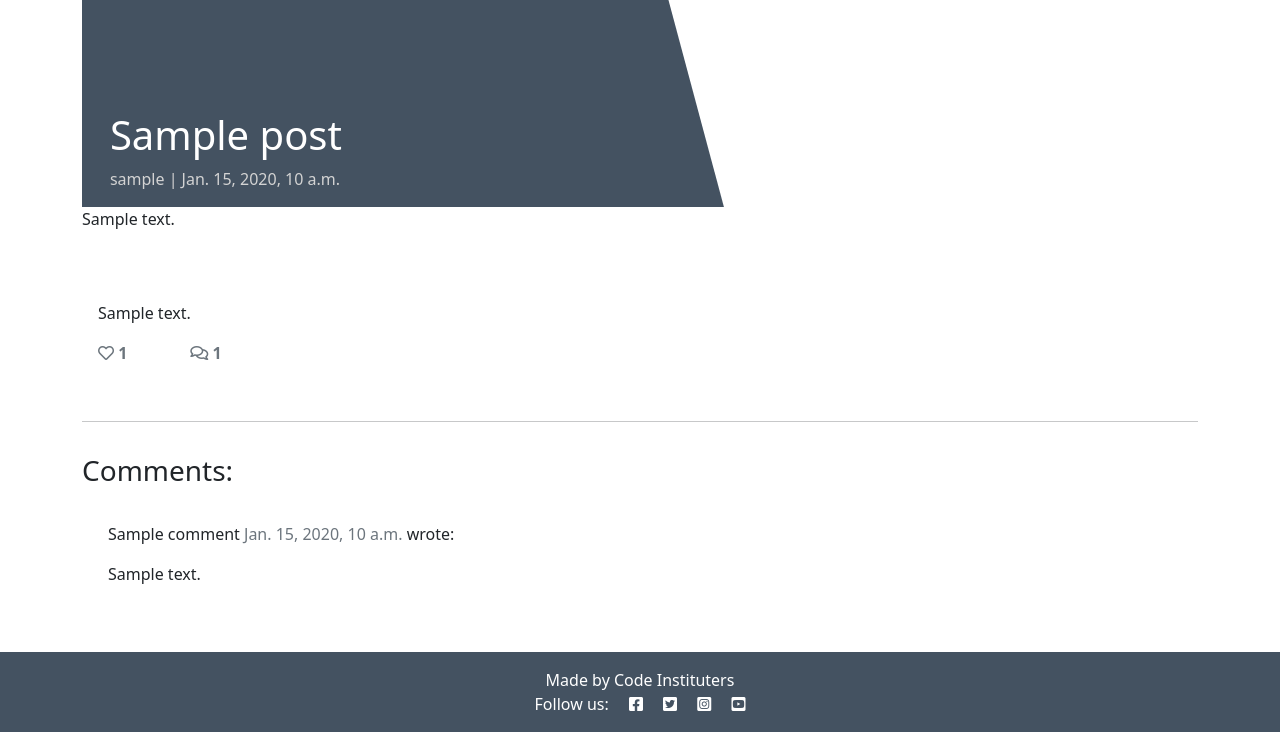
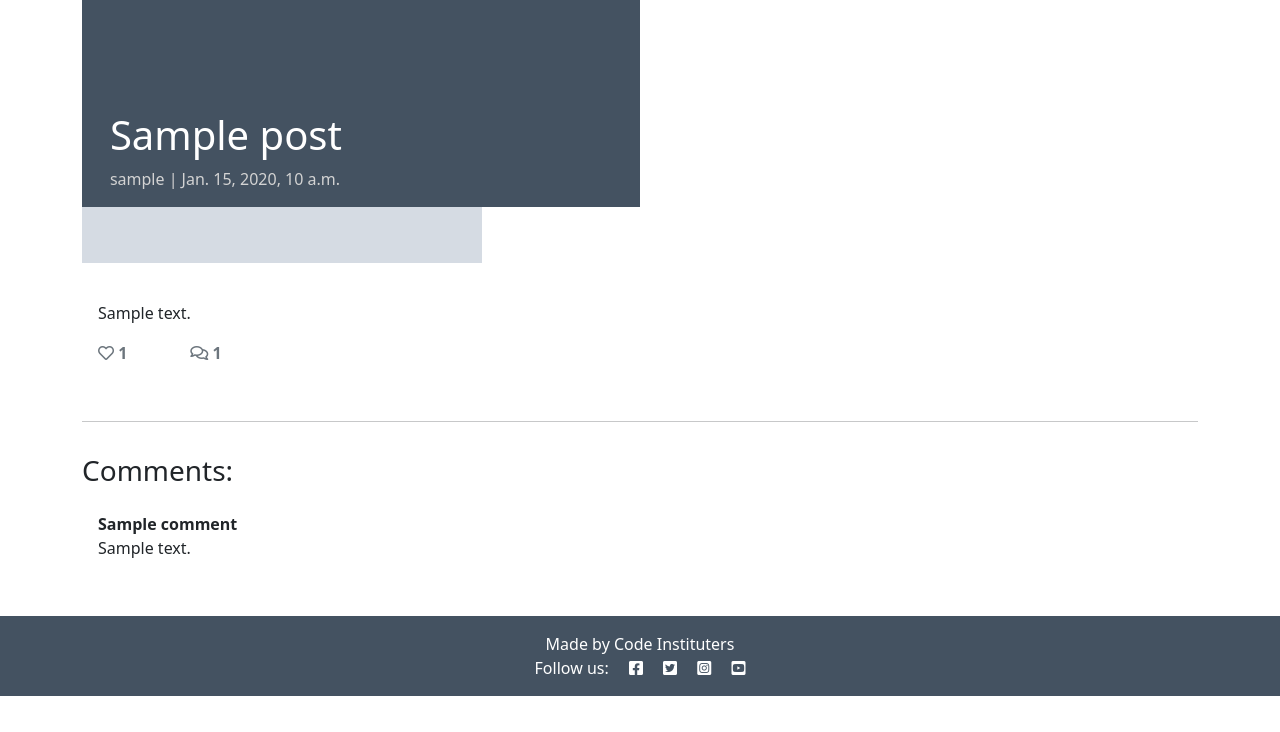
Before and after one commit to oconnorian3/recipesforu, a Django app: a page that uses templates/post_detail.html in a window 1280 px wide. Shown: the part 337-1069 px from the top of the page. After the commit the page ends 1033 px from the top, so only its background shows below. Run offline with Django 3.2, Linux system fonts and the light colour scheme; tables that the repository leaves empty hold one stand-in row (values such as "Sample post"); grey boxes marked "Sample" are stand-in pictures; grey boxes are pictures that could not be loaded.

Commit message:
amended post detail file to see if I can fix image issue

```diff
--- a/RECIPES_FOR_U/settings.py
+++ b/RECIPES_FOR_U/settings.py
@@ -153,7 +153,6 @@
 STATIC_ROOT = os.path.join(BASE_DIR, 'staticfiles')
 
 MEDIA_URL = '/media/'
-MEDIA_ROOT = os.path.join(BASE_DIR, 'media/')
 DEFAULT_FILE_STORAGE = 'cloudinary_storage.storage.MediaCloudinaryStorage'
 
 
--- a/templates/edit_post.html
+++ b/templates/edit_post.html
@@ -1,10 +1,11 @@
 {% extends 'base.html' %}
+{% load cloudinary %}
 
 {% block content %}
     <h1>Edit Post</h1>
-    <form method="POST">
+    <form method="POST" enctype="multipart/form-data">
         {% csrf_token %}
-        {{ form.as_p }}
+        {{ form.as_p}}
         <button type="submit">Save</button>
     </form>
 {% endblock %}
--- a/templates/post_detail.html
+++ b/templates/post_detail.html
@@ -1,5 +1,6 @@
-{% extends 'base.html' %} {% block content %}
+{% extends 'base.html' %}
 
+{% block content %}
 <div class="masthead">
     <div class="container">
         <div class="row g-0">
@@ -9,18 +10,21 @@
                 <!-- Post author goes before the | the post's created date goes after -->
                 <p class="post-subtitle">{{ post.author }} | {{ post.created_on }}</p>
             </div>
-            <div class="d-none d-md-block col-md-6 masthead-image">
-                <!-- The featured image URL goes in the src attribute -->
-                {% if "placeholder" in post.featured_image.url %}
-                <img src="https://res.cloudinary.com/dwhdvlzr7/image/upload/v1683108652/pexels-rajesh-tp-1633525_grrm3b.jpg" width="100%">
+            <div class="post-detail">
+                {% if post.image and user.is_authenticated %}
+                    <img src="{{ post.image.url }}" alt="{{ post.title }}">
+                {% elif post.image %}
+                    <img src="{{ post.image.url }}" alt="{{ post.title }}">
                 {% else %}
-                <img src=" {{ post.featured_image.url }}" width="100%">
+                    <img src="https://res.cloudinary.com/dwhdvlzr7/image/upload/v1683108652/pexels-rajesh-tp-1633525_grrm3b.jpg" width="100%">
                 {% endif %}
+                <h1>{{ post.title }}</h1>
+                <p class="text-muted">By {{ post.author }} | {{ post.created_on }}</p>
+                <p>{{ post.content | safe }}</p>
             </div>
             <div class="card-text">
                 {{ post.content | safe }}
-              </div>
-
+            </div>
         </div>
     </div>
 </div>
@@ -35,7 +39,6 @@
                     {{ post.content | safe }}
                 </p>
                 <div class="row">
-
                     <div class="col-1">
                         <!-- The number of likes goes before the closing strong tag -->
                         <strong class="text-secondary"><i class="far fa-heart"></i> {{ post.number_of_likes }} </strong>
@@ -47,12 +50,10 @@
                             {{ total_comments }}</strong>
                         {% endwith %}
                         {% if user.is_authenticated %}
-                    <div class="text-right mt-3">
-                        <a class="nav-link" href="{% url 'edit_post' slug=post.slug %}">Edit</a>
-
-                    </div>
+                            <div class="text-right mt-3">
+                                <a class="nav-link" href="{% url 'edit_post' slug=post.slug %}">Edit</a>
+                            </div>
                         {% endif %}
-
                     </div>
                 </div>
             </div>
@@ -69,28 +70,12 @@
             <div class="card-body">
                 <!-- We want a for loop inside the empty control tags to iterate through each comment in comments -->
                 {% for comment in comments %}
-                <div class="comments" style="padding: 10px;">
-                    <p class="font-weight-bold">
-                        <!-- The commenter's name goes here. Check the model if you're not sure what that is -->
-                        {{ comment.name }}
-                        <span class=" text-muted font-weight-normal">
-                            <!-- The comment's created date goes here -->
-                            {{ comment.created_on }}
-                        </span> wrote:
-                    </p>
-                    <!-- The body of the comment goes before the | -->
-                    {{ comment.body | linebreaks }}
+                <div class="comments" style="">
+                    <strong>{{ comment.name }}</strong>
+                    <p>{{ comment.body }}</p>
                 </div>
-                <!-- Our for loop ends here -->
+                {% empty %}
+                <p>No comments yet!</p>
                 {% endfor %}
-            </div>
-        </div>
-        <div class="col-md-4 card mb-4  mt-3 ">
-            <div class="card-body">
-                <!-- For later -->
-            </div>
-        </div>
-    </div>
-</div>
 
 {% endblock content %}
```
Also changed, not shown: blog/forms.py (+31 -2 lines).
